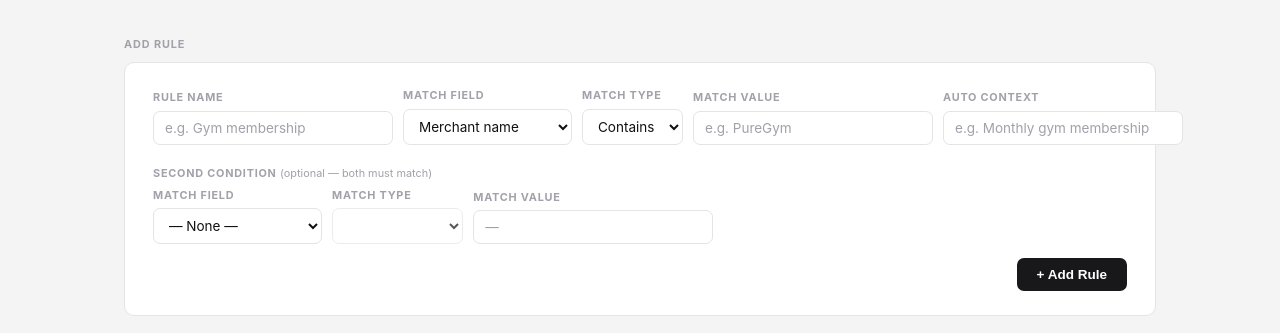
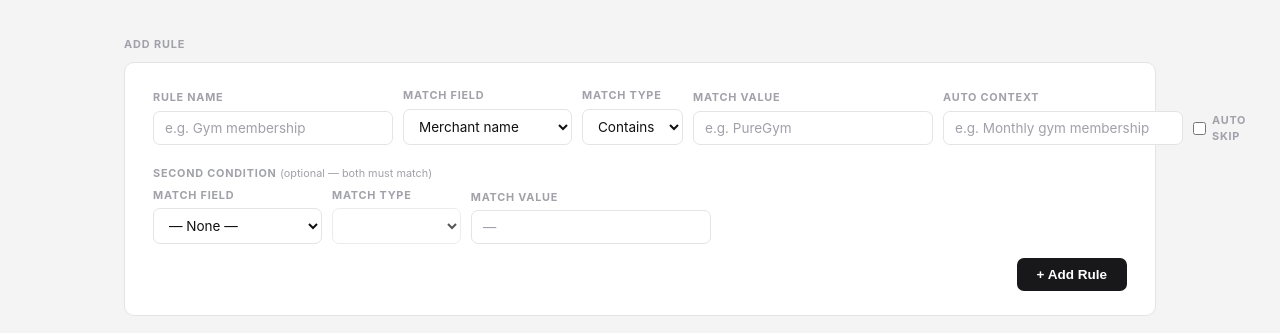
Before and after one commit to Samuel-Mason-git/bank-enrichment, a FastAPI app: template src/server_scripts/templates/rules.html in a window 1280 px wide. Shown: the part 54-387 px from the top of the page. Run offline with FastAPI, Linux system fonts and the light colour scheme; the template is opened without the code that fills it, so the values that code supplies are empty.

Commit message:
Adding in auto skipping

```diff
--- a/src/server_scripts/main.py
+++ b/src/server_scripts/main.py
@@ -215,21 +215,21 @@
         log.error(f"Failed to store transaction {transaction_id}: {e}", exc_info=True)
         raise HTTPException(status_code=500, detail="Failed to store transaction")
 
-    # Check rules for auto-enrichment
-    rule_context = check_rules(monzo_data.data) if is_new else None
-    if rule_context:
+    # Check rules for auto-enrichment / auto-skip
+    rule_context, rule_skip = check_rules(monzo_data.data) if is_new else (None, False)
+    if rule_context or rule_skip:
         try:
             con.execute(
-                "UPDATE webhook_queue SET user_context = ?, status = 'enriched', enriched_at = ? WHERE id = ?",
-                [rule_context, time.strftime("%Y-%m-%d %H:%M:%S"), transaction_id]
+                "UPDATE webhook_queue SET user_context = ?, status = 'enriched', enriched_at = ?, skipped = ? WHERE id = ?",
+                [rule_context, time.strftime("%Y-%m-%d %H:%M:%S"), rule_skip, transaction_id]
             )
             con.execute("UPDATE stats SET total_enriched = total_enriched + 1 WHERE id = 1")
-            log.info(f"Transaction auto-enriched by rule: {transaction_id} → '{rule_context}'")
+            log.info(f"Transaction auto-enriched by rule: {transaction_id} → context='{rule_context}' skip={rule_skip}")
         except Exception as e:
             log.error(f"Failed to auto-enrich transaction {transaction_id}: {e}", exc_info=True)
 
     # Send Telegram Message
-    if is_new and not rule_context and bot:
+    if is_new and not rule_context and not rule_skip and bot:
         try:
             bot.send_card(json.loads(body))
             con.execute(
@@ -434,12 +434,13 @@
     match_field_2 = (form.get("match_field_2") or "").strip() or None
     match_type_2 = (form.get("match_type_2") or "").strip() or None
     match_value_2 = (form.get("match_value_2") or "").strip() or None
-    if name and match_field and match_type and match_value and auto_context:
+    auto_skip = form.get("auto_skip") == "on"
+    if name and match_field and match_type and match_value and (auto_context or auto_skip):
         con = get_con()
         next_id = con.execute("SELECT COALESCE(MAX(id), 0) + 1 FROM rules").fetchone()[0]
         con.execute(
-            "INSERT INTO rules (id, name, match_field, match_type, match_value, auto_context, match_field_2, match_type_2, match_value_2) VALUES (?, ?, ?, ?, ?, ?, ?, ?, ?)",
-            [next_id, name, match_field, match_type, match_value, auto_context, match_field_2, match_type_2, match_value_2]
+            "INSERT INTO rules (id, name, match_field, match_type, match_value, auto_context, match_field_2, match_type_2, match_value_2, auto_skip) VALUES (?, ?, ?, ?, ?, ?, ?, ?, ?, ?)",
+            [next_id, name, match_field, match_type, match_value, auto_context or "", match_field_2, match_type_2, match_value_2, auto_skip]
         )
     return RedirectResponse(url="/dashboard/rules", status_code=303)
 
@@ -447,9 +448,9 @@
 @app.get("/dashboard/rules", response_class=HTMLResponse)
 async def rules_view(request: Request, credentials: HTTPBasicCredentials = Depends(verify_credentials)):
     con = get_con()
-    rows = con.execute("SELECT id, name, match_field, match_type, match_value, auto_context, enabled, match_field_2, match_type_2, match_value_2 FROM rules ORDER BY id").fetchall()
+    rows = con.execute("SELECT id, name, match_field, match_type, match_value, auto_context, enabled, match_field_2, match_type_2, match_value_2, auto_skip FROM rules ORDER BY id").fetchall()
     rules = [
-        {"id": r[0], "name": r[1], "match_field": r[2], "match_type": r[3], "match_value": r[4], "auto_context": r[5], "enabled": r[6], "match_field_2": r[7], "match_type_2": r[8], "match_value_2": r[9]}
+        {"id": r[0], "name": r[1], "match_field": r[2], "match_type": r[3], "match_value": r[4], "auto_context": r[5], "enabled": r[6], "match_field_2": r[7], "match_type_2": r[8], "match_value_2": r[9], "auto_skip": r[10]}
         for r in rows
     ]
     return templates.TemplateResponse(
--- a/src/server_scripts/server_db.py
+++ b/src/server_scripts/server_db.py
@@ -44,3 +44,4 @@
     _con.execute("ALTER TABLE rules ADD COLUMN IF NOT EXISTS match_field_2 VARCHAR(255)")
     _con.execute("ALTER TABLE rules ADD COLUMN IF NOT EXISTS match_type_2 VARCHAR(50)")
     _con.execute("ALTER TABLE rules ADD COLUMN IF NOT EXISTS match_value_2 VARCHAR(255)")
+    _con.execute("ALTER TABLE rules ADD COLUMN IF NOT EXISTS auto_skip BOOLEAN DEFAULT FALSE")
--- a/src/server_scripts/templates/rules.html
+++ b/src/server_scripts/templates/rules.html
@@ -16,7 +16,7 @@
         }
         .form-grid {
             display: grid;
-            grid-template-columns: 1fr 1fr 1fr 1fr 2fr;
+            grid-template-columns: 1fr 1fr 1fr 1fr 2fr auto;
             gap: 10px;
             align-items: end;
             margin-bottom: 14px;
@@ -122,7 +122,13 @@
                 </div>
                 <div class="form-group">
                     <label>Auto Context</label>
-                    <input name="auto_context" placeholder="e.g. Monthly gym membership" required>
+                    <input name="auto_context" id="auto_context" placeholder="e.g. Monthly gym membership">
+                </div>
+                <div class="form-group" style="justify-content:flex-end;">
+                    <label style="display:flex;align-items:center;gap:6px;cursor:pointer;">
+                        <input type="checkbox" name="auto_skip" id="auto_skip" onchange="toggleAutoSkip()" style="width:15px;height:15px;cursor:pointer;">
+                        Auto Skip
+                    </label>
                 </div>
             </div>
             <div style="margin:10px 0 4px;">
@@ -169,6 +175,7 @@
                     <th>Condition 1</th>
                     <th>Condition 2</th>
                     <th>Auto Context</th>
+                    <th>Auto Skip</th>
                     <th>Status</th>
                     <th></th>
                 </tr>
@@ -179,7 +186,8 @@
                     <td class="rule-name">{{ rule.name }}</td>
                     <td><span class="mono">{{ rule.match_field }}</span> <span class="match-type-badge">{{ rule.match_type }}</span> <span class="mono">{{ rule.match_value }}</span></td>
                     <td>{% if rule.match_field_2 %}<span class="mono">{{ rule.match_field_2 }}</span> <span class="match-type-badge">{{ rule.match_type_2 }}</span> <span class="mono">{{ rule.match_value_2 }}</span>{% else %}<span style="color:#d4d4d8;">—</span>{% endif %}</td>
-                    <td class="rule-context">{{ rule.auto_context }}</td>
+                    <td class="rule-context">{{ rule.auto_context if rule.auto_context else '—' }}</td>
+                    <td>{% if rule.auto_skip %}<span class="badge badge-disabled" style="background:#fef3c7;color:#92400e;">skip</span>{% else %}<span style="color:#d4d4d8;">—</span>{% endif %}</td>
                     <td><span class="badge {% if rule.enabled %}badge-enabled{% else %}badge-disabled{% endif %}">{% if rule.enabled %}enabled{% else %}disabled{% endif %}</span></td>
                     <td>
                         <div class="row-actions">
@@ -292,6 +300,13 @@
     }
 }
 
+function toggleAutoSkip() {
+    const skip = document.getElementById("auto_skip").checked;
+    const ctx = document.getElementById("auto_context");
+    ctx.required = !skip;
+    ctx.placeholder = skip ? "Optional — shown as context if provided" : "e.g. Monthly gym membership";
+}
+
 updateMatchType();
 updateMatchType2();
 </script>
```
Also changed, not shown: src/server_scripts/check_rules.py (+5 -5 lines).
